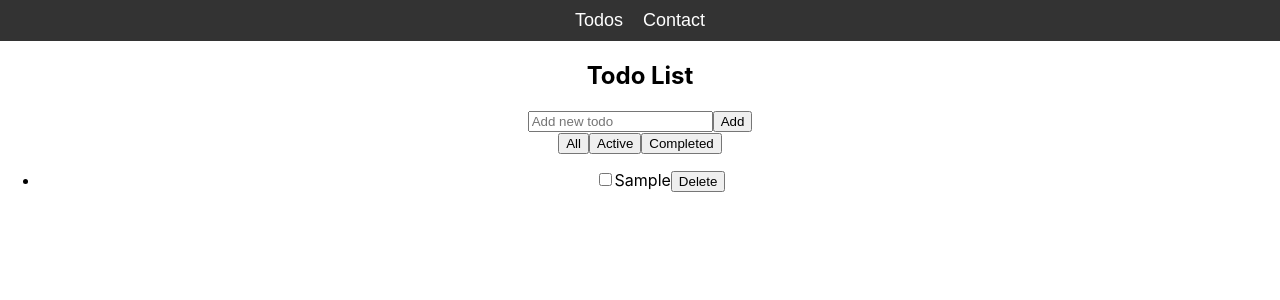
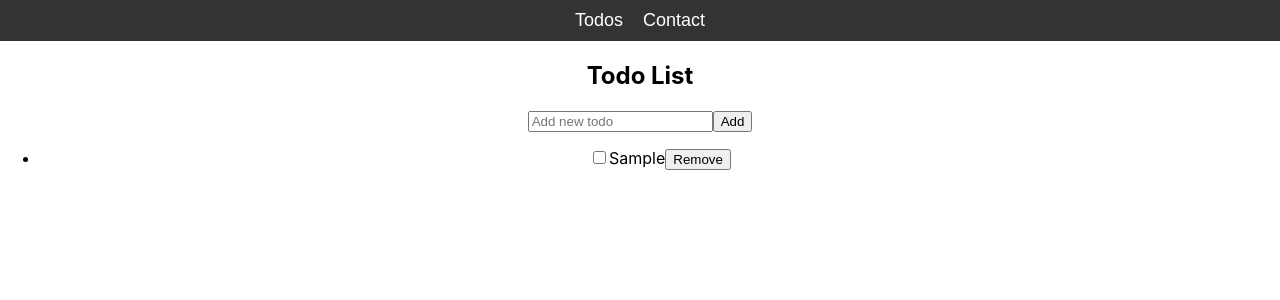
Before and after one commit to Pinch347/projectwebapp, a React (Create React App) app: page /todos in a window 1280 px wide. Both pictures are taken after typing "Sample" into the empty fields and a click on the button "Add". Shown: the top 300 px of the page. Built offline with nearby package versions, Linux system fonts and the light colour scheme.

Commit message:
Update Tpdp;ost.js

```diff
--- a/src/components/Todolist.js
+++ b/src/components/Todolist.js
@@ -5,20 +5,13 @@ import React, { useState } from 'react';
 const TodoList = () => {
   const [todos, setTodos] = useState([]);
   const [newTodo, setNewTodo] = useState('');
-  const [filter, setFilter] = useState('all');
 
   // Add a new todo item
   const addTodo = (event) => {
     event.preventDefault();
+    if (!newTodo) return;
     setTodos([...todos, { title: newTodo, completed: false }]);
     setNewTodo('');
-  };
-
-  // Update a todo item's completion status
-  const toggleCompleted = (index) => {
-    const newTodos = [...todos];
-    newTodos[index].completed = !newTodos[index].completed;
-    setTodos(newTodos);
   };
 
   // Remove a todo item
@@ -27,36 +20,31 @@ const TodoList = () => {
     setTodos(newTodos);
   };
 
-  // Filter the todo items based on completion status
-  const filteredTodos = todos.filter((todo) => {
-    if (filter === 'all') {
-      return true;
-    } else if (filter === 'completed') {
-      return todo.completed;
-    } else {
-      return !todo.completed;
-    }
-  });
+  // Update the completion status of a todo item
+  const toggleComplete = (index) => {
+    const updatedTodos = todos.map((todo, i) => {
+      if (i === index) {
+        return { ...todo, completed: !todo.completed };
+      }
+      return todo;
+    });
+    setTodos(updatedTodos);
+  };
 
   // Add JSX for the todo list, input form, and filter buttons
   return (
     <div>
       <h2>Todo List</h2>
       <form onSubmit={addTodo}>
-        <input type="text" value={newTodo} onChange={(event) => setNewTodo(event.target.value)} placeholder="Add new todo" />
+        <input type="text" name="todoInput" placeholder="Add new todo" value={newTodo} onChange={(event) => setNewTodo(event.target.value)} />
         <button type="submit">Add</button>
       </form>
-      <div>
-        <button onClick={() => setFilter('all')}>All</button>
-        <button onClick={() => setFilter('active')}>Active</button>
-        <button onClick={() => setFilter('completed')}>Completed</button>
-      </div>
       <ul>
-        {filteredTodos.map((todo, index) => (
+        {todos.map((todo, index) => (
           <li key={index}>
-            <input type="checkbox" checked={todo.completed} onChange={() => toggleCompleted(index)} />
+            <input type="checkbox" checked={todo.completed} onChange={() => toggleComplete(index)} />
             {todo.title}
-            <button onClick={() => removeTodo(index)}>Delete</button>
+            <button onClick={() => removeTodo(index)}>Remove</button>
           </li>
         ))}
       </ul>
```
